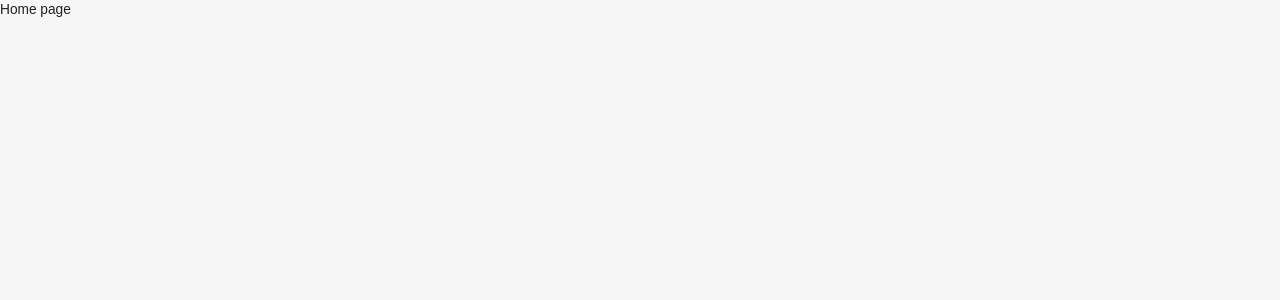
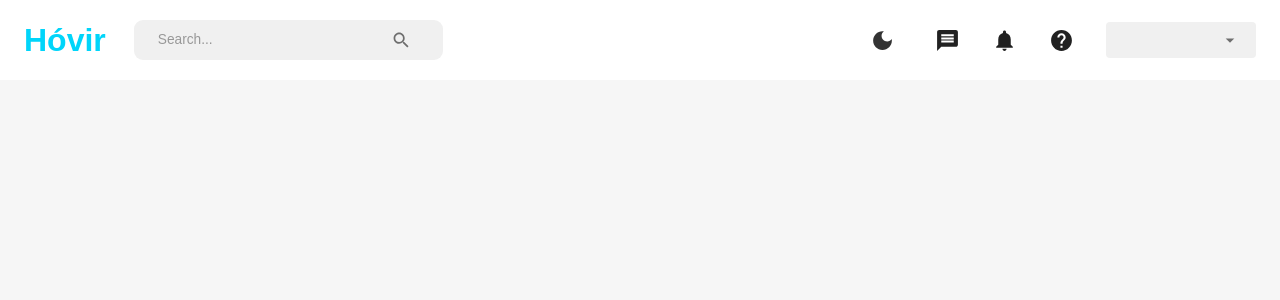
Before and after one commit to progremister/hovir_network, a React (Vite) app in the folder client/: page /home in a window 1280 px wide. Shown: the top 300 px of the page. Built offline with nearby package versions, Linux system fonts and the light colour scheme.

Commit message:
Added Navbar

```diff
--- a/client/src/scenes/homePage/HomePage.tsx
+++ b/client/src/scenes/homePage/HomePage.tsx
@@ -1,8 +1,11 @@
+import { Box } from "@mui/material";
+import Navbar from "../../components/Navbar";
+
 const HomePage = () => {
   return (
-    <div>
-      Home page
-    </div>
+    <Box>
+      <Navbar />
+    </Box>
   )
 }
 
```
